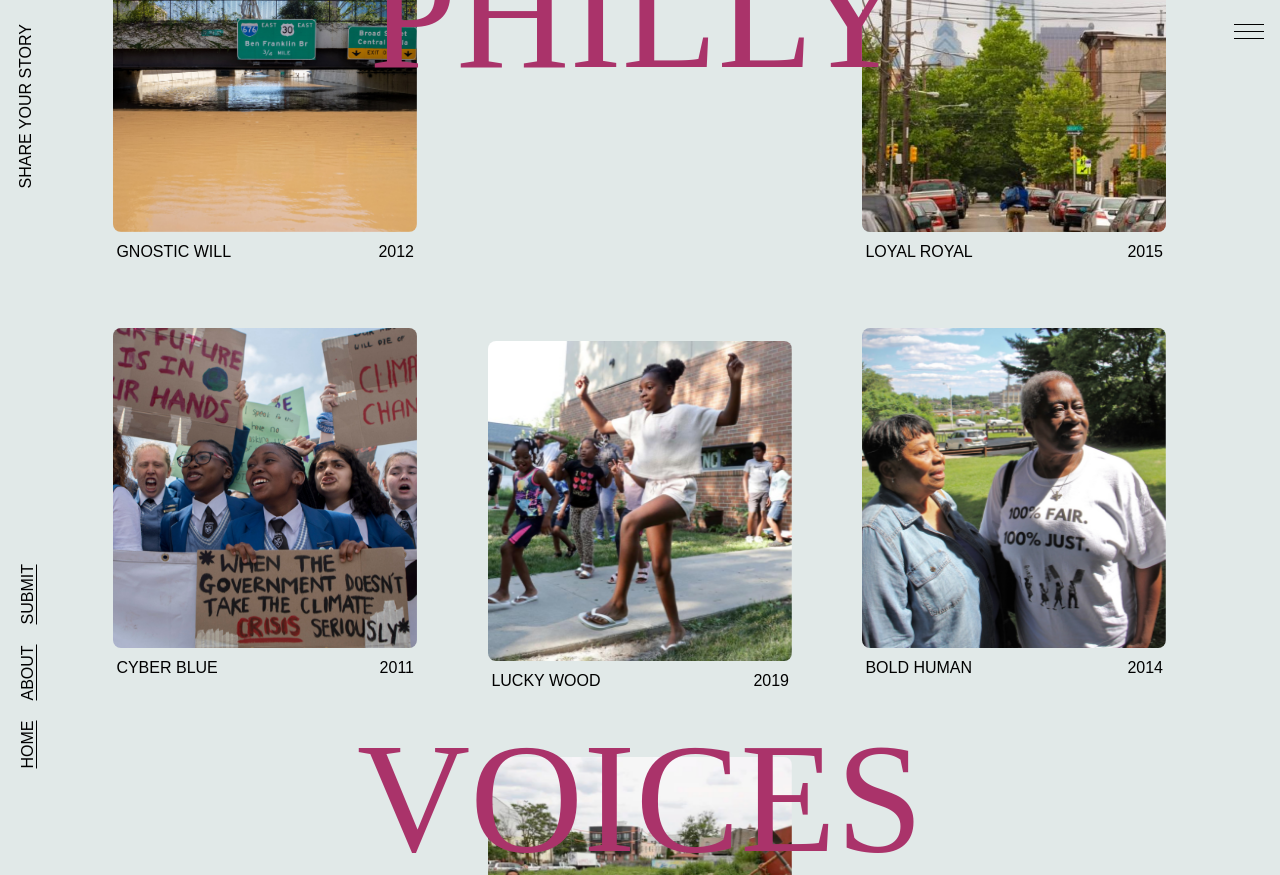
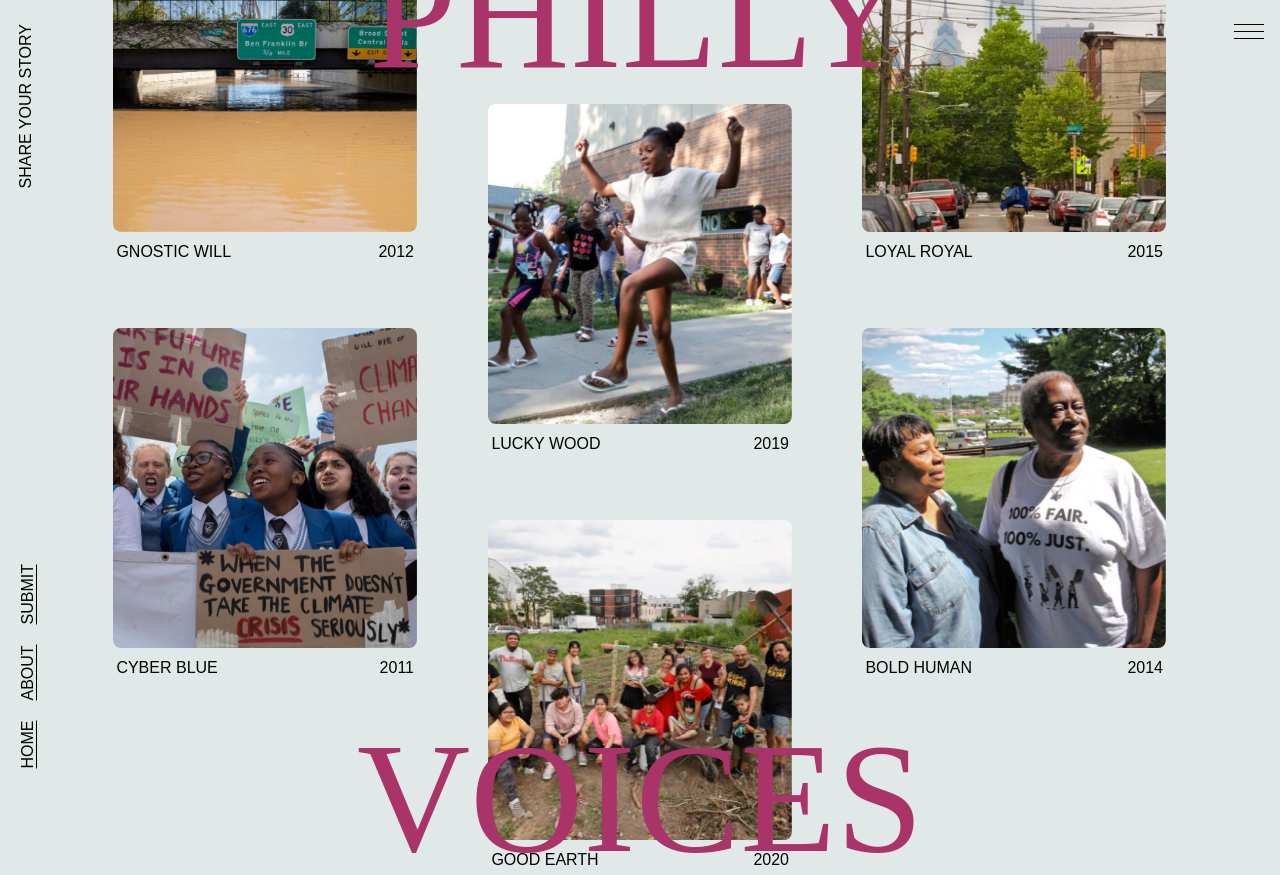
Before and after one commit to splohms/audio, a website: page public/index.html in a window 1280 px wide. Shown: the top 875 px of the page. Drawn offline with nearby package versions, Linux system fonts and the light colour scheme; files that its build step writes are made by us from their sources; files whose address does not match are found by name.

Commit message:
Update index.html

```diff
--- a/public/index.html
+++ b/public/index.html
@@ -100,7 +100,7 @@
           </figure>
         </div><!-- /column -->
       </div><!-- /column-wrap -->
-      <div class="column-wrap" style='margin-top:20%'>
+      <div class="column-wrap">
         <div class="column" data-scroll-section>
           <figure class="column__item">
             <div class="column__item-imgwrap" data-pos="1">
```
